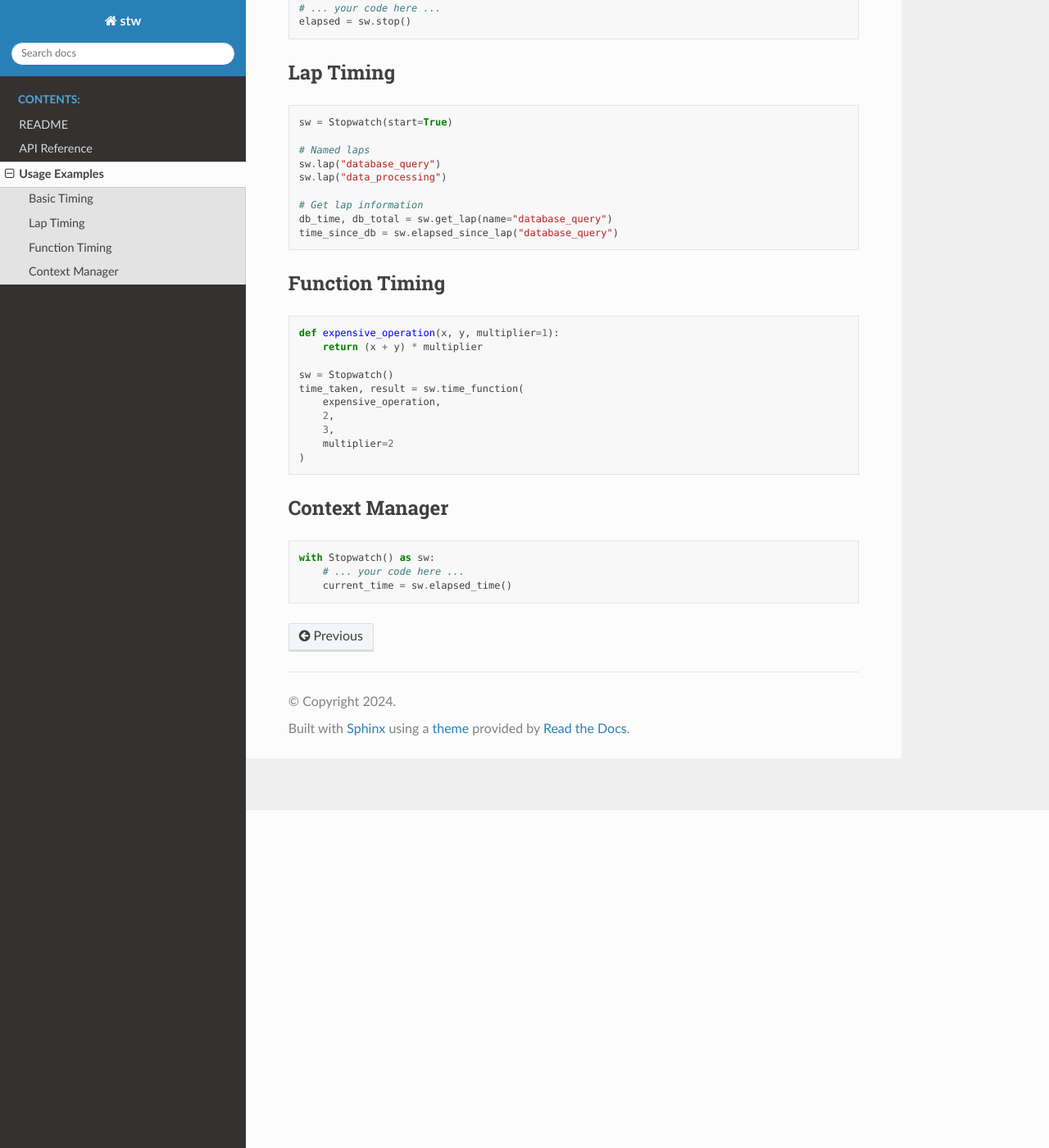
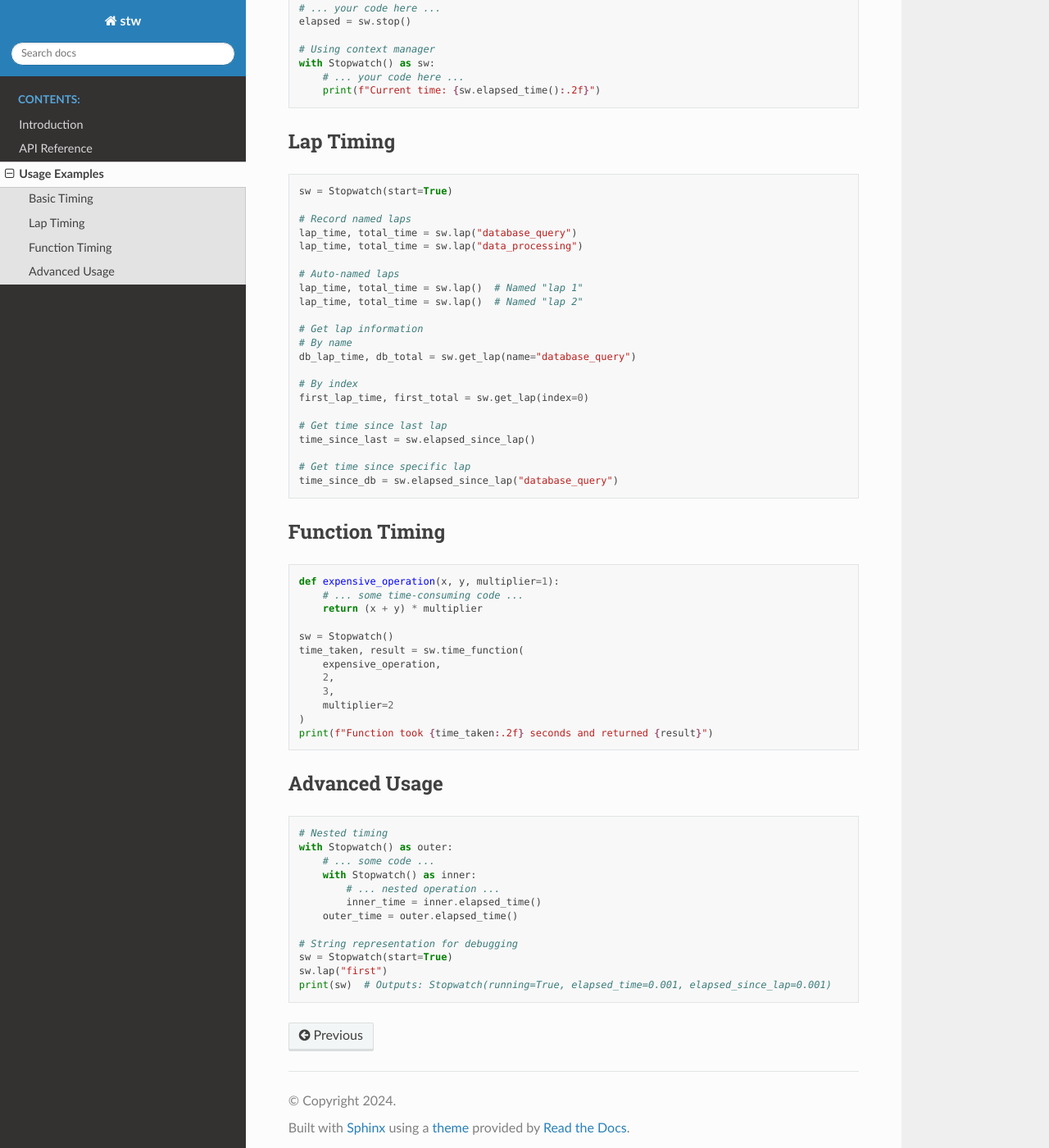
Before and after one commit to GulkoA/stw, a Sphinx documentation site: the page built from docs/examples.rst, in a window 1280 px wide and 1400 px high, scrolled down 412 px. Shown: the whole window at 82% size. Built offline with Sphinx 7.4.7 and the Read the Docs theme 3.1.0, drawn with Linux system fonts in a browser that asks for light colours.

```diff
--- a/docs/examples.rst
+++ b/docs/examples.rst
@@ -22,6 +22,11 @@
     # ... your code here ...
     elapsed = sw.stop()
 
+    # Using context manager
+    with Stopwatch() as sw:
+        # ... your code here ...
+        print(f"Current time: {sw.elapsed_time():.2f}")
+
 Lap Timing
 ---------
 
@@ -29,12 +34,25 @@
 
     sw = Stopwatch(start=True)
 
-    # Named laps
-    sw.lap("database_query")
-    sw.lap("data_processing")
+    # Record named laps
+    lap_time, total_time = sw.lap("database_query")
+    lap_time, total_time = sw.lap("data_processing")
+
+    # Auto-named laps
+    lap_time, total_time = sw.lap()  # Named "lap 1"
+    lap_time, total_time = sw.lap()  # Named "lap 2"
 
     # Get lap information
-    db_time, db_total = sw.get_lap(name="database_query")
+    # By name
+    db_lap_time, db_total = sw.get_lap(name="database_query")
+
+    # By index
+    first_lap_time, first_total = sw.get_lap(index=0)
+
+    # Get time since last lap
+    time_since_last = sw.elapsed_since_lap()
+
+    # Get time since specific lap
     time_since_db = sw.elapsed_since_lap("database_query")
 
 Function Timing
@@ -43,6 +61,7 @@
 .. code-block:: python
 
     def expensive_operation(x, y, multiplier=1):
+        # ... some time-consuming code ...
         return (x + y) * multiplier
 
     sw = Stopwatch()
@@ -52,12 +71,22 @@
         3,
         multiplier=2
     )
+    print(f"Function took {time_taken:.2f} seconds and returned {result}")
 
-Context Manager
--------------
+Advanced Usage
+------------
 
 .. code-block:: python
 
-    with Stopwatch() as sw:
-        # ... your code here ...
-        current_time = sw.elapsed_time()
+    # Nested timing
+    with Stopwatch() as outer:
+        # ... some code ...
+        with Stopwatch() as inner:
+            # ... nested operation ...
+            inner_time = inner.elapsed_time()
+        outer_time = outer.elapsed_time()
+
+    # String representation for debugging
+    sw = Stopwatch(start=True)
+    sw.lap("first")
+    print(sw)  # Outputs: Stopwatch(running=True, elapsed_time=0.001, elapsed_since_lap=0.001)
--- a/pyproject.toml
+++ b/pyproject.toml
@@ -4,11 +4,11 @@
 
 [project]
 name = "stw"
-version = "0.2.0"
+version = "0.2.2"
 authors = [
   { name="Alex Gulko", email="alex@gulko.net" },
 ]
-description = "Stopwatch for code execution"
+description = "Stopwatch library"
 readme = "README.md"
 requires-python = ">=3.8"
 classifiers = [
@@ -20,5 +20,5 @@
 
 [project.urls]
 Homepage = "https://github.com/GulkoA/stw"
-Documentation = "https://gulkoa.github.io/stw"
+Documentation = "https://stw.readthedocs.io/en/latest"
 Issues = "https://github.com/GulkoA/stw/issues"
```
Also changed, not shown: docs/readme.rst (+41 -5 lines), 1 other file.
